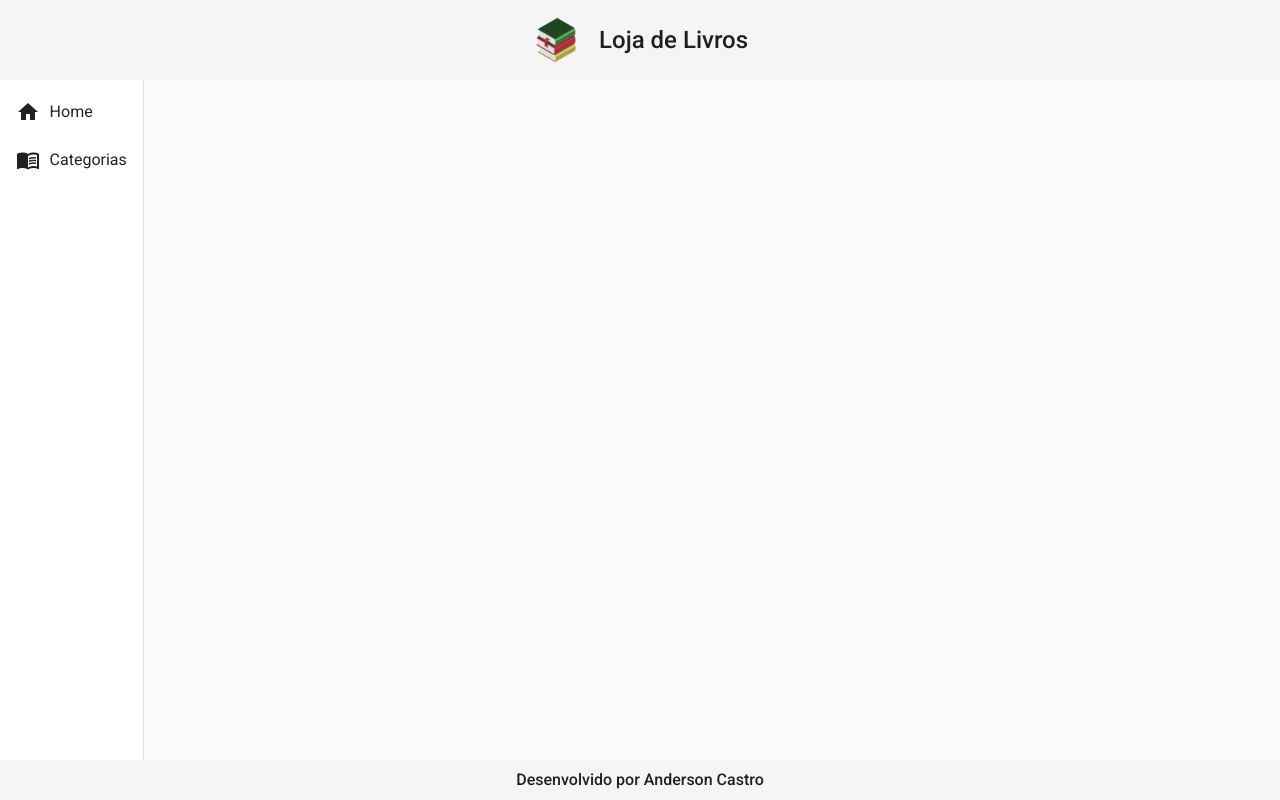
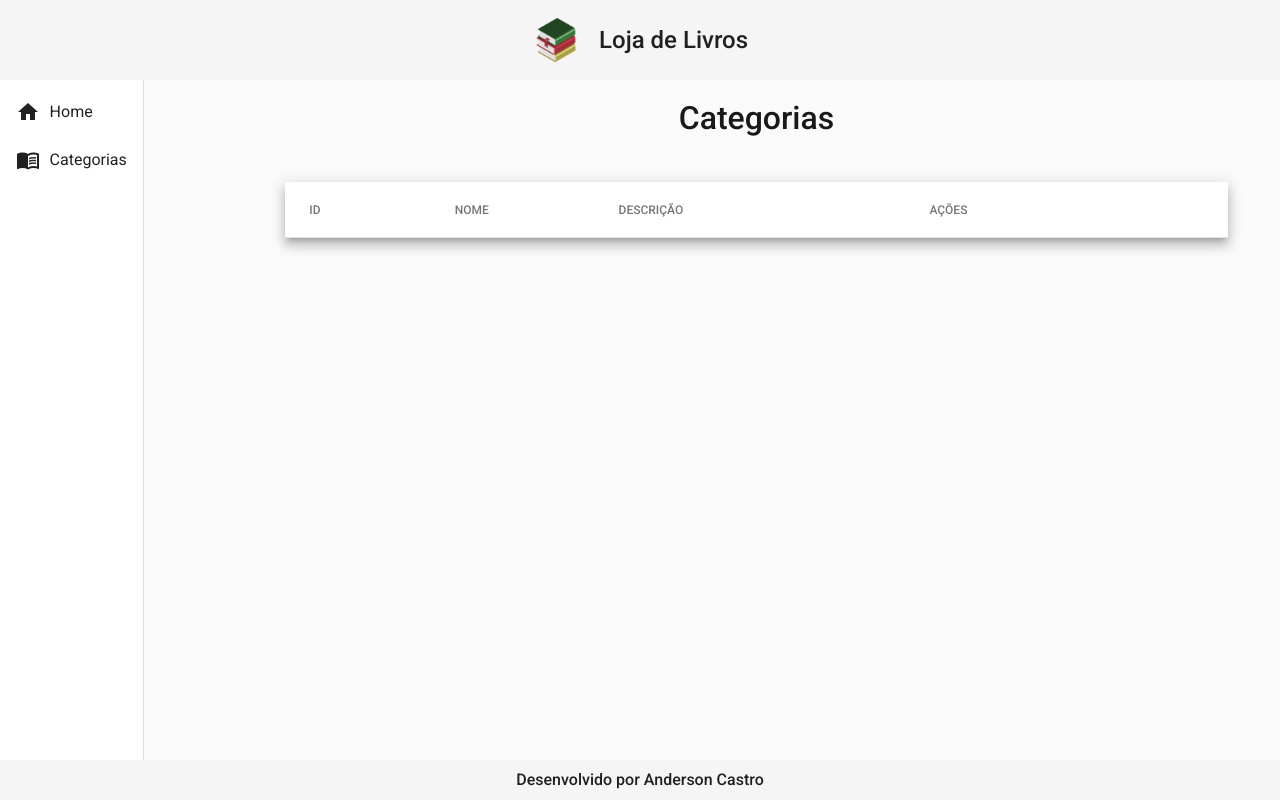
Before and after one commit to andersoncastrodev/lojalivros-front, an Angular app: page /categorias in a window 1280 px wide. Before the commit this address led to /. Built offline with nearby package versions, Linux system fonts and the light colour scheme.

Commit message:
adicionando o categorias

```diff
--- a/src/app/components/template/nav/nav.component.html
+++ b/src/app/components/template/nav/nav.component.html
@@ -8,7 +8,7 @@
                 <i class="material-icons">home</i>
                 Home
             </a>
-            <a mat-list-item>
+            <a routerLink="/categorias" mat-list-item>
                 <i class="material-icons">menu_book</i>
                 Categorias
             </a>
--- /dev/null
+++ b/src/app/components/views/categoria/categoria-read/categoria-read.component.css
@@ -0,0 +1,18 @@
+.content{
+    width: 90%;
+    margin: 1.4rem auto;
+}
+.title{
+    text-align: center;
+    margin-bottom: 3rem;
+}
+
+.title h1{
+    font-size: 2rem;
+    color: rgb(26, 25, 25);
+    font-weight: 500;
+}
+
+.table {
+    width: 100%;
+}
--- /dev/null
+++ b/src/app/components/views/categoria/categoria-read/categoria-read.component.html
@@ -0,0 +1,39 @@
+<div class="content">
+
+    <div class="title">
+        <h1>Categorias</h1>
+    </div>
+
+    <div class="mat-elevation-z8 content-table">
+
+        <table class="table" mat-table>
+            <!-- Position Column -->
+            <ng-container matColumnDef="id">
+              <th mat-header-cell *matHeaderCellDef> ID </th>
+              <td mat-cell *matCellDef="let element"> {{ element.id}} </td>
+            </ng-container>
+
+            <!-- Name Column -->
+            <ng-container matColumnDef="nome">
+              <th mat-header-cell *matHeaderCellDef> NOME </th>
+              <td mat-cell *matCellDef="let element"> {{ element.nome }} </td>
+            </ng-container>
+
+            <!-- Weight Column -->
+            <ng-container matColumnDef="descricao">
+              <th mat-header-cell *matHeaderCellDef> DESCRIÇÃO </th>
+              <td mat-cell *matCellDef="let element"> {{ element.descricao }} </td>
+            </ng-container>
+
+            <!-- Symbol Column -->
+            <ng-container matColumnDef="acoes">
+              <th mat-header-cell *matHeaderCellDef> AÇÕES </th>
+              <td mat-cell *matCellDef="let element"> {{ element.acoes }} </td>
+            </ng-container>
+
+            <tr mat-header-row *matHeaderRowDef="displayedColumns"></tr>
+            <tr mat-row *matRowDef="let row; columns: displayedColumns;"></tr>
+          </table>
+    </div>
+
+</div>
--- /dev/null
+++ b/src/app/components/views/categoria/categoria-read/categoria-read.component.ts
@@ -0,0 +1,18 @@
+import { Component, OnInit } from '@angular/core';
+
+@Component({
+  selector: 'app-categoria-read',
+  templateUrl: './categoria-read.component.html',
+  styleUrls: ['./categoria-read.component.css']
+})
+export class CategoriaReadComponent implements OnInit {
+
+  constructor() { }
+
+  ngOnInit(): void {
+  }
+
+  /*Colocando o cabeçalho da Tabela */
+  displayedColumns: string[] = ['id', 'nome', 'descricao', 'acoes'];
+
+}
```
Also changed, not shown: src/app/app-routing.module.ts (+9 -1 lines), src/app/app.module.ts (+9 -2 lines).
